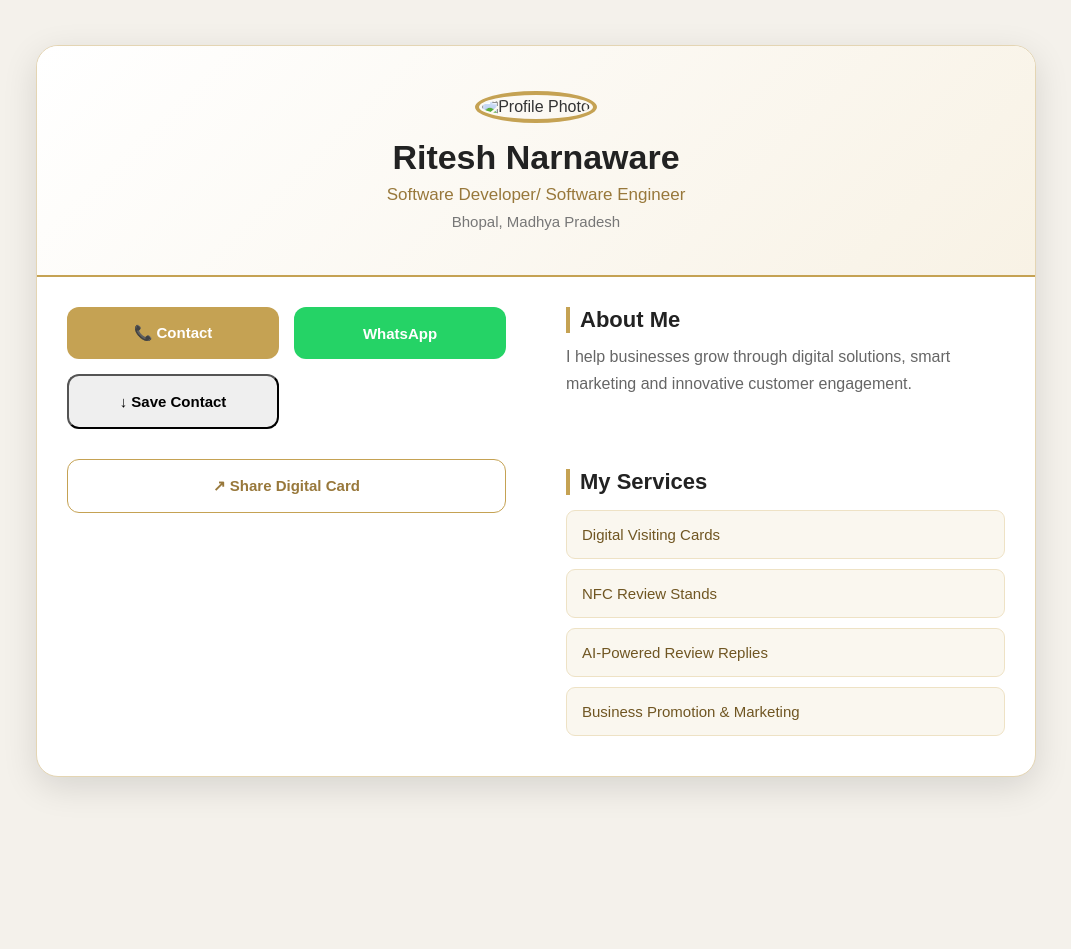
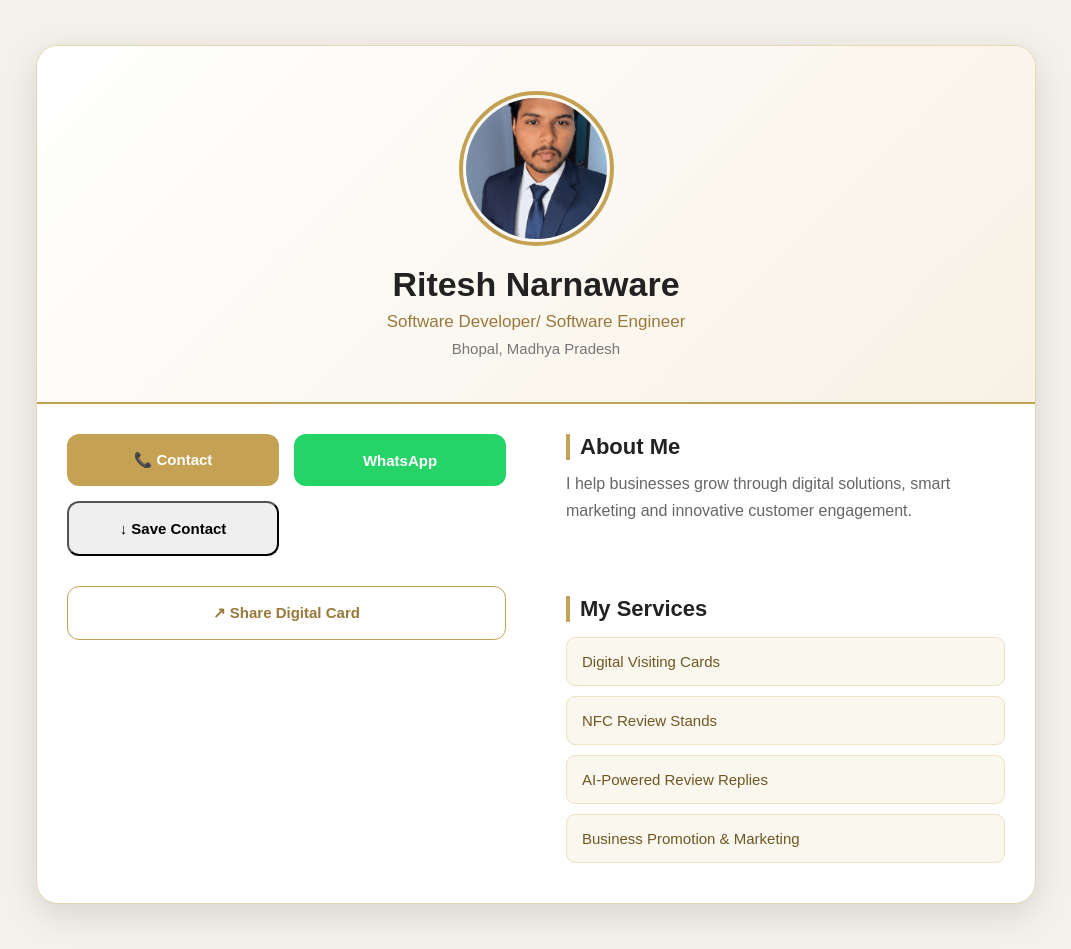
Before and after one commit to riteshnarnaware07-lgtm/digital-visiting-card, a plain HTML site: page index.html in a window 1280 px wide. Shown: the whole page, without its empty margins (104-1175 px from the left). Before the commit the page ends 822 px from the top, so only its background shows below. Drawn offline with Linux system fonts and the light colour scheme.

Commit message:
Fix HTML structure and update profile image path

```diff
--- a/index.html
+++ b/index.html
@@ -27,7 +27,7 @@
     <div class="card">
 
         <div class="profile-section">
-            <img src="images/profile.png" alt="Profile Photo" class="profile-photo">
+            <img src="./profile.png" alt="Profile Photo" class="profile-photo">
 
             <h1>Ritesh Narnaware</h1>
             <p class="designation">Software Developer/ Software Engineer</p>
```
